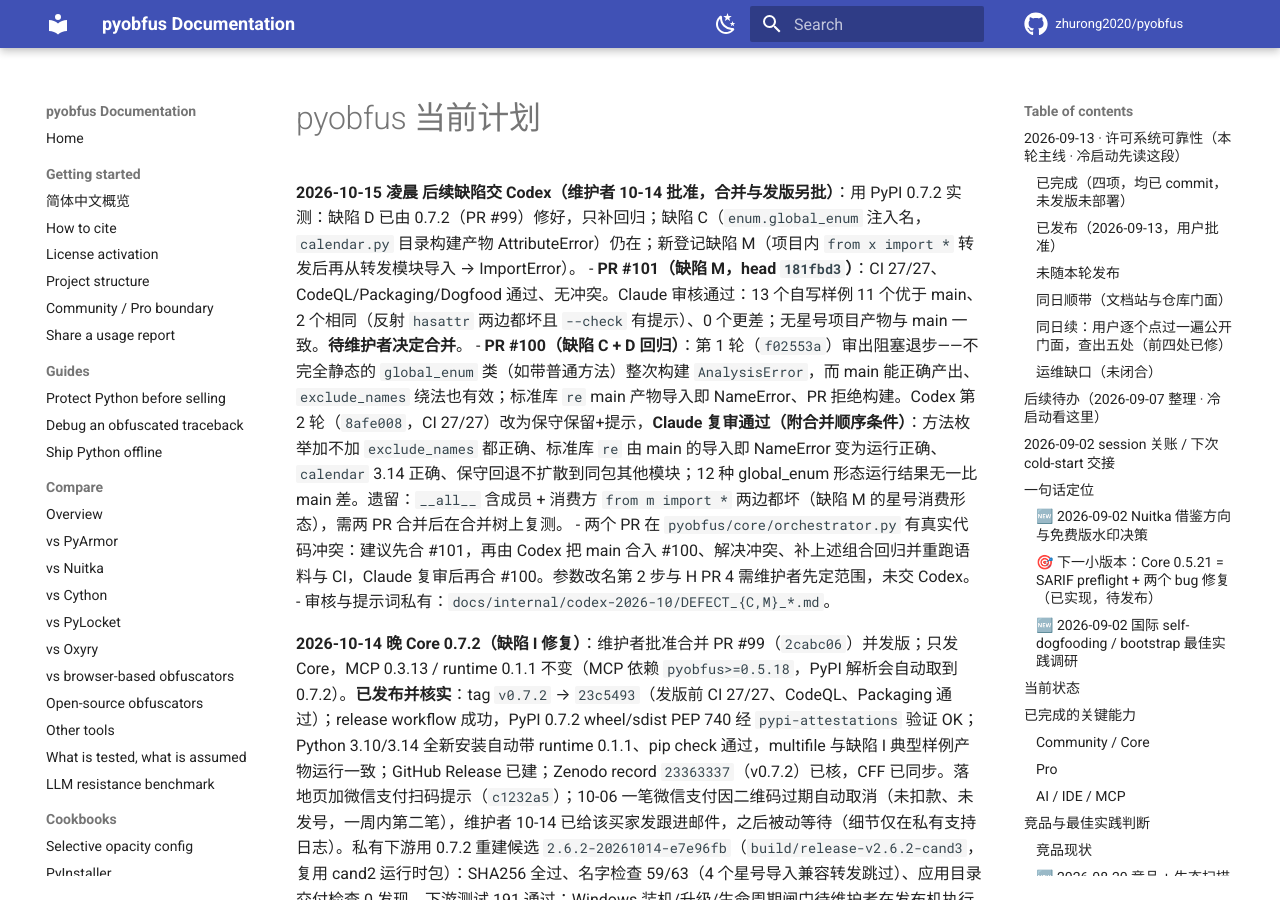
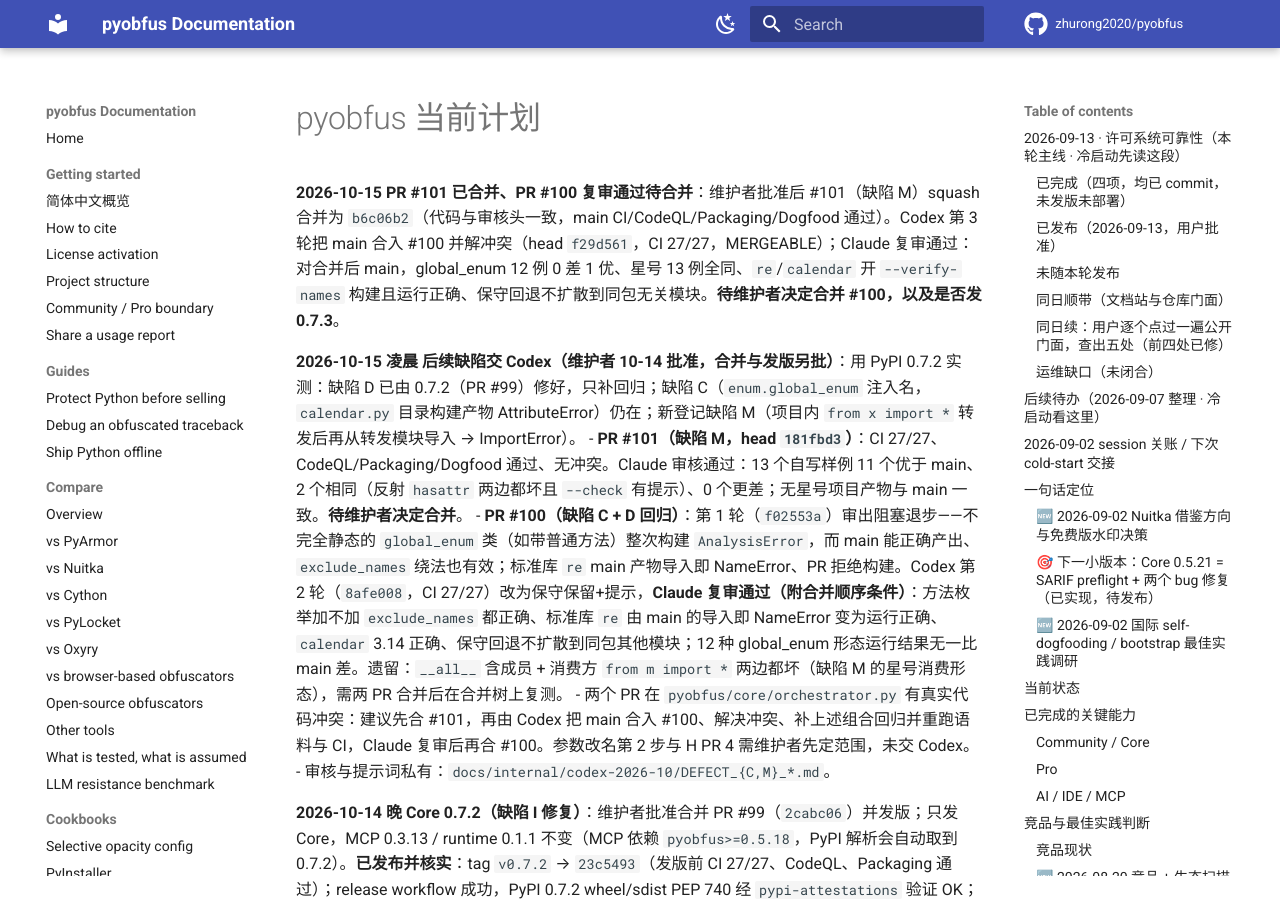
Before and after one commit to zhurong2020/pyobfus, an MkDocs documentation site: the page built from docs/CURRENT_PLAN_ZH.md, in a window 1280 px wide and 900 px high. Built offline with MkDocs 1.6.1 and Material for MkDocs 9.7.7, drawn with Linux system fonts in a browser that asks for light colours; comment, search, counter and statistics services are not loaded.

Commit message:
docs: record PR 101 merge and PR 100 round 3 review
Co-Authored-By: Claude Opus 5.5 <noreply@anthropic.com>

```diff
--- a/docs/CURRENT_PLAN_ZH.md
+++ b/docs/CURRENT_PLAN_ZH.md
@@ -1,4 +1,6 @@
 # pyobfus 当前计划
+
+**2026-10-15 PR #101 已合并、PR #100 复审通过待合并**：维护者批准后 #101（缺陷 M）squash 合并为 `b6c06b2`（代码与审核头一致，main CI/CodeQL/Packaging/Dogfood 通过）。Codex 第 3 轮把 main 合入 #100 并解冲突（head `f29d561`，CI 27/27，MERGEABLE）；Claude 复审通过：对合并后 main，global_enum 12 例 0 差 1 优、星号 13 例全同、`re`/`calendar` 开 `--verify-names` 构建且运行正确、保守回退不扩散到同包无关模块。**待维护者决定合并 #100，以及是否发 0.7.3**。
 
 **2026-10-15 凌晨 后续缺陷交 Codex（维护者 10-14 批准，合并与发版另批）**：用 PyPI 0.7.2 实测：缺陷 D 已由 0.7.2（PR #99）修好，只补回归；缺陷 C（`enum.global_enum` 注入名，`calendar.py` 目录构建产物 AttributeError）仍在；新登记缺陷 M（项目内 `from x import *` 转发后再从转发模块导入 → ImportError）。
 - **PR #101（缺陷 M，head `181fbd3`）**：CI 27/27、CodeQL/Packaging/Dogfood 通过、无冲突。Claude 审核通过：13 个自写样例 11 个优于 main、2 个相同（反射 `hasattr` 两边都坏且 `--check` 有提示）、0 个更差；无星号项目产物与 main 一致。**待维护者决定合并**。
```
